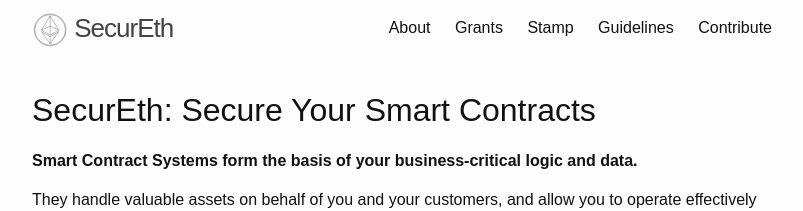
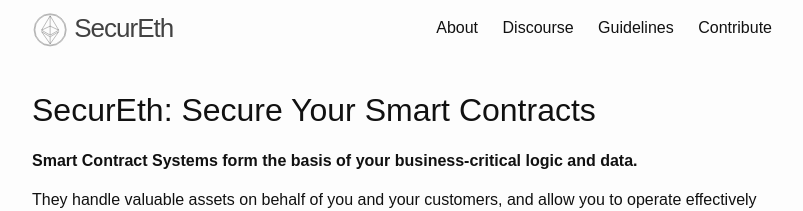
Before and after one commit to SecurEth/secureth.github.io, a Jekyll site: the page built from index.md, in a window 1280 px wide. Shown: the top 211 px of the page, without its empty margins (238-1041 px from the left). Built offline with Jekyll 4.4.1, drawn with Linux system fonts in a browser that asks for light colours; our own code applies the rules of GitHub Pages for plain Markdown files.

Commit message:
Remove stamp and grants page; add discourse page

```diff
--- a/_data/navigation.yml
+++ b/_data/navigation.yml
@@ -3,10 +3,8 @@
 main:
   - title: "About"
     url: /about/
-  - title: "Grants"
-    url: /grants/
-  - title: "Stamp"
-    url: /stamp/
+  - title: "Discourse"
+    url: https://discourse.secureth.org/
   - title: "Guidelines"
     url: https://guidelines.secureth.org/
   - title: "Contribute"
```
